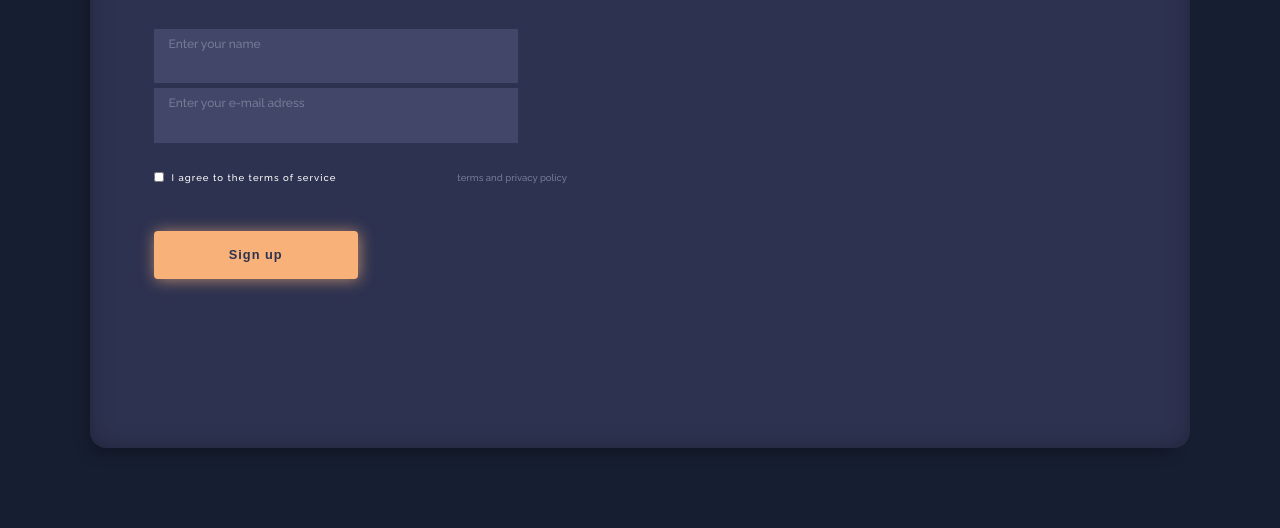
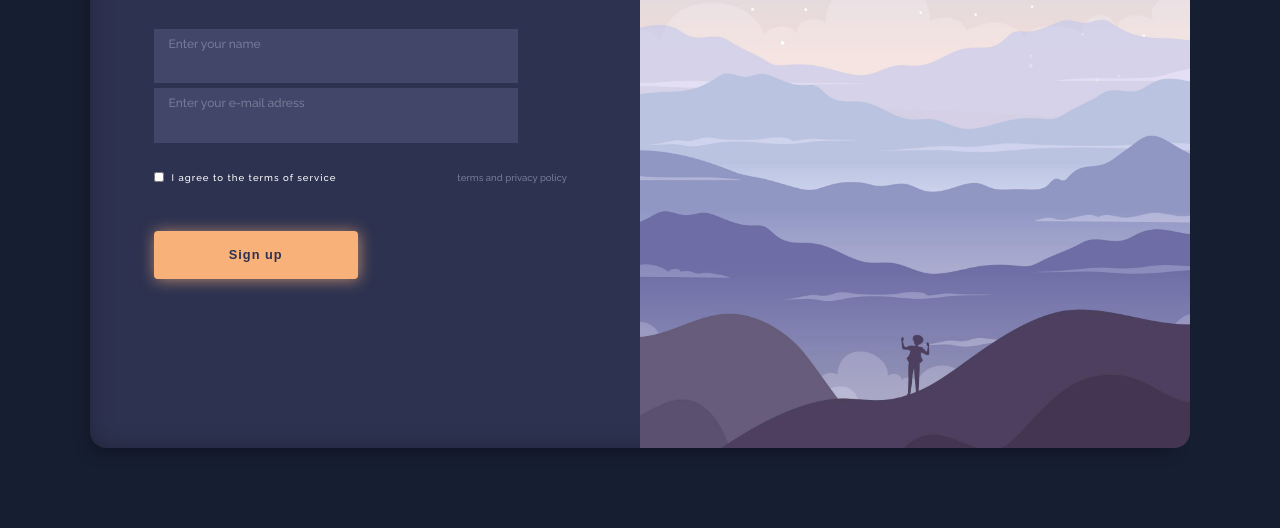
Before and after one commit to ErickSalazar44/Crud-login, a plain HTML site: page index.html in a window 1280 px wide. Shown: the part 272-800 px from the top of the page. Drawn offline with nearby package versions, Linux system fonts and the light colour scheme.

Commit message:
entiendo

```diff
--- a/assets/css/style.css
+++ b/assets/css/style.css
@@ -199,7 +199,7 @@ section {
 /*====================USERS==================*/
 
 .Users {
-    background-image: url('/martes/assets/img/fondo.jpg');
+    background-image: url('/assets/img/fondo.jpg');
     background-size: cover;
     background-position: center;
     overflow: hidden;
```
